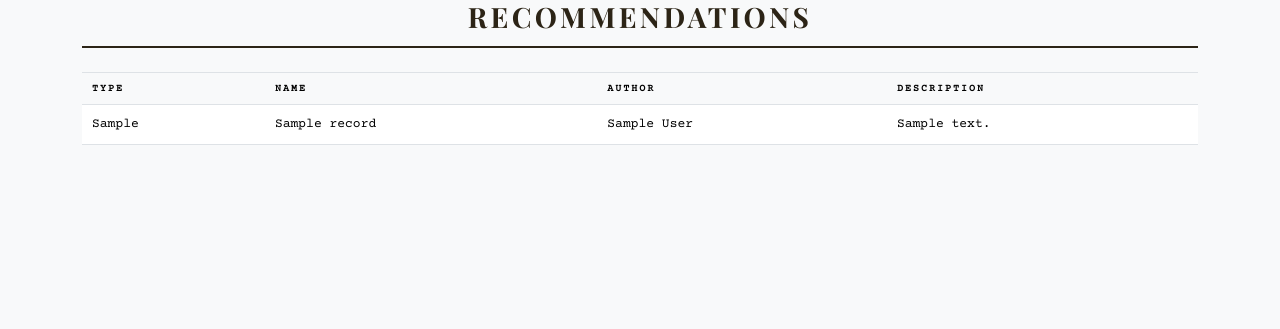
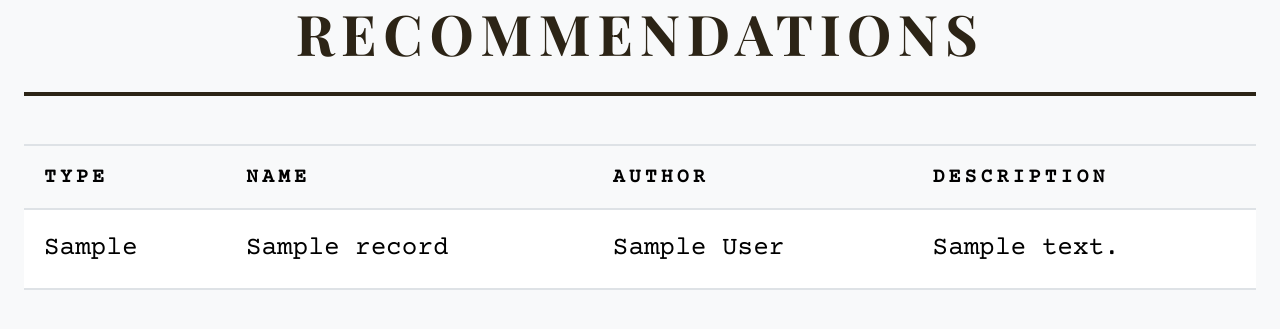
Before and after one commit to DaG-del/Recommendation-Engine, a Flask app: template templates/home.html in a window 1280 px wide. Shown: the top 329 px of the page. Run offline with Flask 3, Linux system fonts and the light colour scheme; the template is opened without the code that fills it: most values are stand-ins (such as "Sample title", 1, 10 or a date in 2020); some web fonts are replaced.

Commit message:
update css

```diff
--- a/static/css/style.css
+++ b/static/css/style.css
@@ -6,6 +6,9 @@ body {
   background: #f5f0e8;
   color: #2c2416;
   font-size: 600% !important;
+  transform: scale(2);
+  transform-origin: top left;
+  width: 50%; /* compensate for scaling */
 }
 
 h3 {
```
